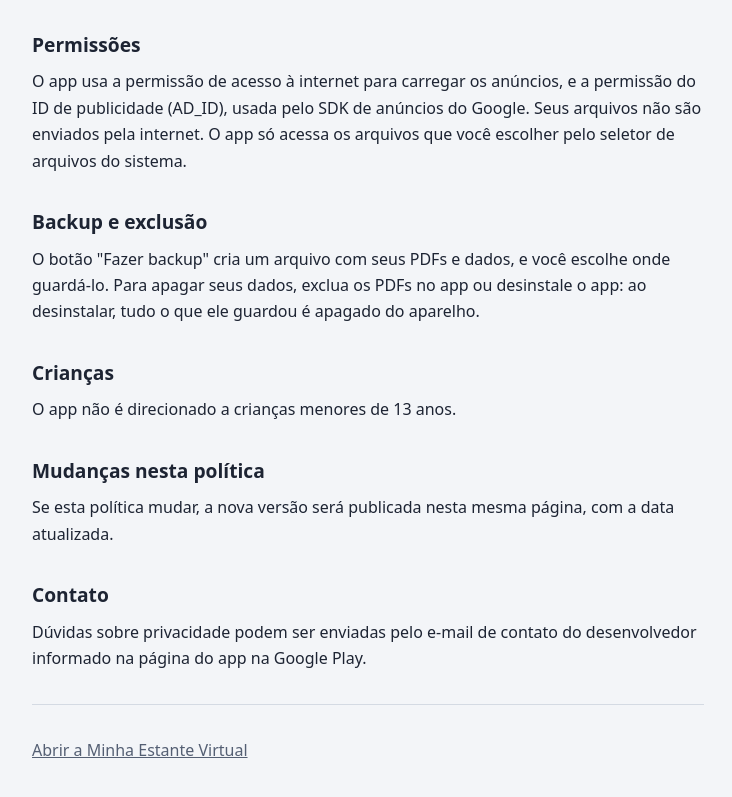
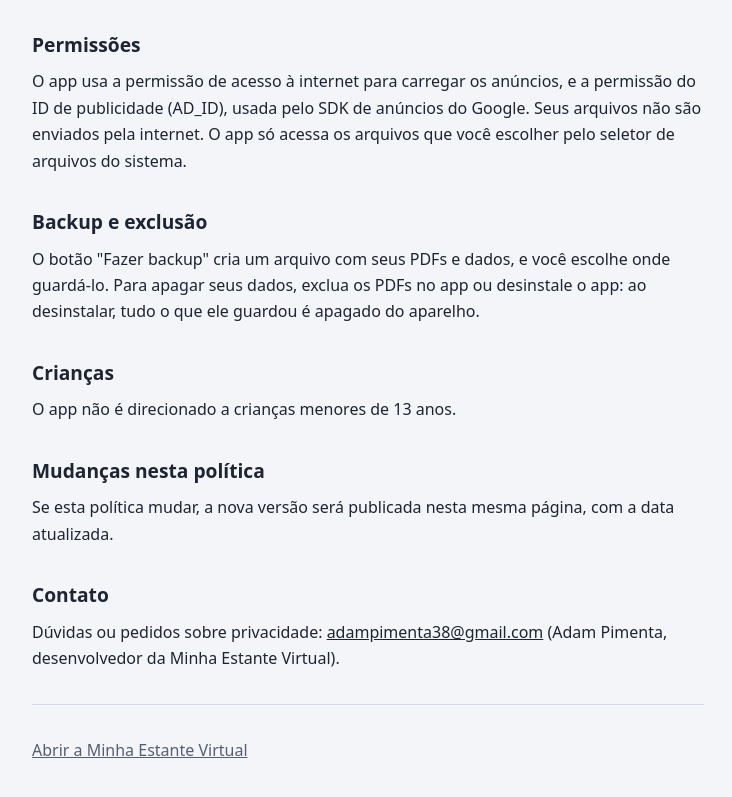
Before and after one commit to AdamPimenta/studyshelf-app, a plain HTML site: page privacidade.html in a window 1280 px wide. Shown: the part 1696-2493 px from the top of the page, without its empty margins (272-1004 px from the left). Drawn offline with Linux system fonts and the light colour scheme.

Commit message:
Política de privacidade: e-mail de contato

```diff
--- a/privacidade.html
+++ b/privacidade.html
@@ -84,7 +84,7 @@
   <p>Se esta política mudar, a nova versão será publicada nesta mesma página, com a data atualizada.</p>
 
   <h2>Contato</h2>
-  <p>Dúvidas sobre privacidade podem ser enviadas pelo e-mail de contato do desenvolvedor informado na página do app na Google Play.</p>
+  <p>Dúvidas ou pedidos sobre privacidade: <a href="mailto:adampimenta38@gmail.com">adampimenta38@gmail.com</a> (Adam Pimenta, desenvolvedor da Minha Estante Virtual).</p>
 
   <hr />
   <p class="muted"><a href="./">Abrir a Minha Estante Virtual</a></p>
```
